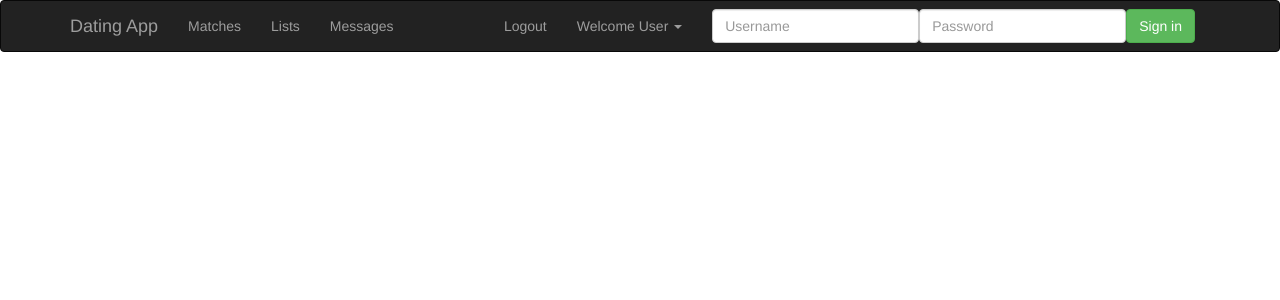
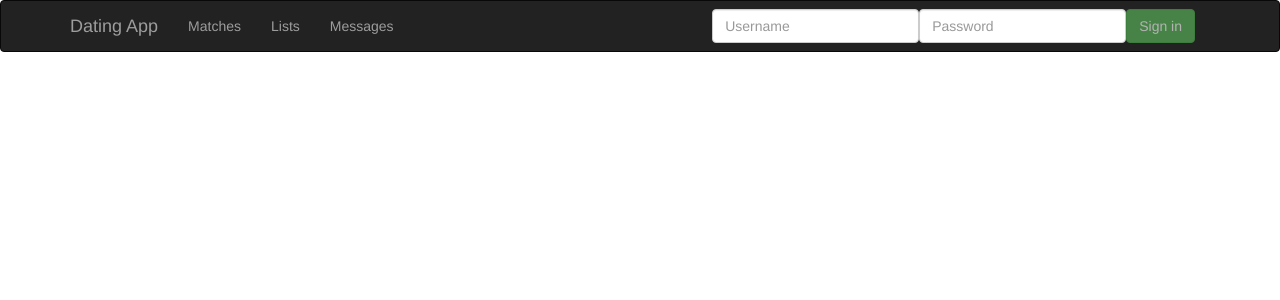
Before and after one commit to daxapps/DatingAppNg, an Angular app: page / in a window 1280 px wide. Shown: the top 300 px of the page. Built offline with nearby package versions, Linux system fonts and the light colour scheme.

Commit message:
Add Auth service

```diff
--- /dev/null
+++ b/src/app/_services/auth.service.ts
@@ -0,0 +1,24 @@
+import { Injectable } from '@angular/core';
+import { Http, RequestOptions, Headers, Response } from '@angular/http';
+import 'rxjs/add/operator/map';
+
+@Injectable()
+export class AuthService {
+  baseUrl = 'http://localhost:5000/api/auth/';
+  userToken: any;
+
+constructor(private http: Http) { }
+
+login(model: any) {
+  const headers = new Headers({'Content-type': 'application/json'});
+  const options = new RequestOptions({headers: headers});
+  return this.http.post(this.baseUrl + 'login', model, options).map((response: Response) => {
+      const user = response.json();
+      if (user) {
+          localStorage.setItem('token', user.tokenString);
+          this.userToken = user.tokenString;
+      }
+  });
+}
+
+}
--- a/src/app/nav/nav.component.html
+++ b/src/app/nav/nav.component.html
@@ -16,28 +16,15 @@
         <li><a href="#">Messages</a></li>
       </ul>
 
-      <form class="navbar-form navbar-right">
+      <form #loginForm="ngForm" class="navbar-form navbar-right" (ngSubmit)="login()" >
         <div class="form-group">
-          <input type="text" placeholder="Username" required name="username" class="form-control">
+          <input type="text" #username="ngModel" placeholder="Username" required name="username" class="form-control" [(ngModel)]="model.username">
         </div>
         <div class="form-group">
-          <input type="password" placeholder="Password" required name="password" class="form-control">
+          <input type="password" #password="ngModel" placeholder="Password" required name="password" class="form-control" [(ngModel)]="model.password">
         </div>
-        <button type="submit" class="btn btn-success">Sign in</button>
+        <button type="submit" [disabled]="!loginForm.valid" class="btn btn-success">Sign in</button>
       </form>
-
-      <ul class="nav navbar-nav navbar-right">
-        <li><a>Logout</a></li>
-        <li class="dropdown">
-          <a href="#" class="dropdown-toggle" data-toggle="dropdown" role="button"
-            aria-haspopup="true" aria-expanded="false">Welcome User <span class="caret"></span></a>
-          <ul class="dropdown-menu">
-            <li><a href="#"><i class="fa fa-user"></i> Edit Profile</a></li>
-            <li role="separator" class="divider"></li>
-            <li><a><i class="fa fa-sign-out"></i> Logout</a></li>
-          </ul>
-        </li>
-      </ul>
 
     </div><!--/.navbar-collapse -->
   </div>
--- a/src/app/nav/nav.component.ts
+++ b/src/app/nav/nav.component.ts
@@ -6,10 +6,15 @@ import { Component, OnInit } from '@angular/core';
   styleUrls: ['./nav.component.css']
 })
 export class NavComponent implements OnInit {
+  model: any = {};
 
   constructor() { }
 
   ngOnInit() {
   }
 
+  login() {
+    console.log(this.model);
+  }
+
 }
```
Also changed, not shown: src/app/app.module.ts (+8 -3 lines), 1 other file (tests, documents, lock files or other folders).
